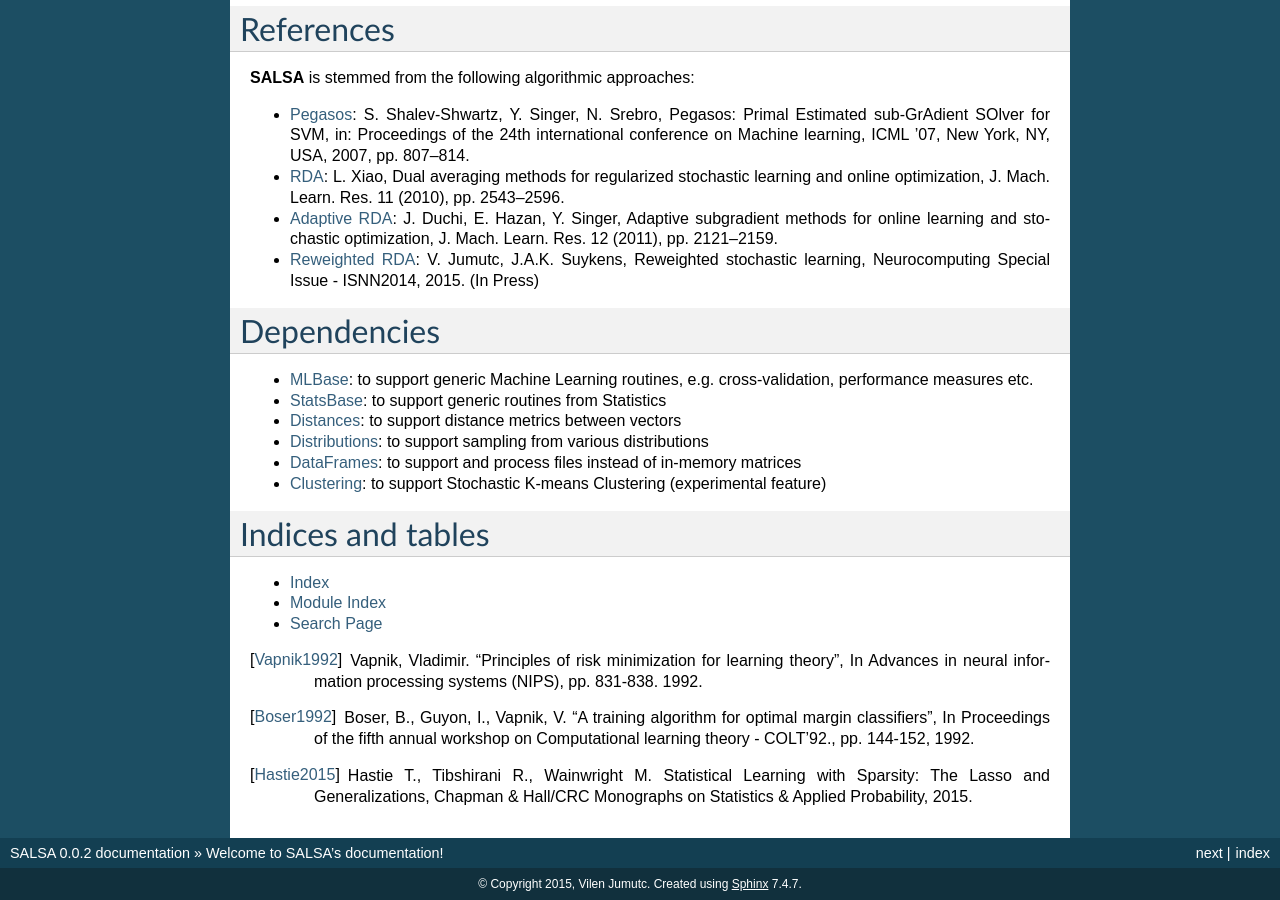
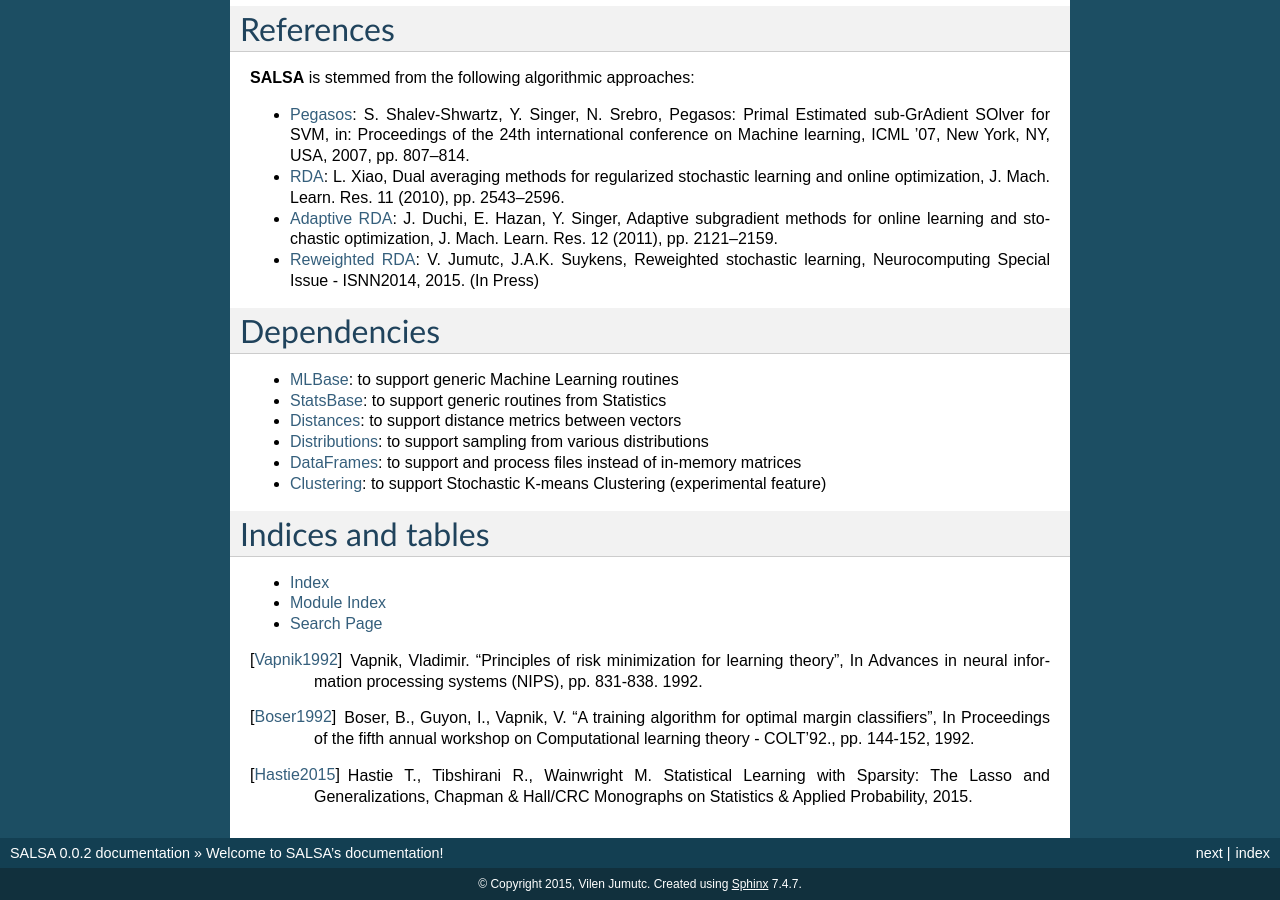
Before and after one commit to jumutc/SALSA.jl, a Sphinx documentation site: the page built from docs/source/index.rst, in a window 1280 px wide and 900 px high, scrolled down 1225 px. Built offline with Sphinx 7.4.7, drawn with Linux system fonts in a browser that asks for light colours; formulas are drawn with MathJax 3; some of the changed text lies outside the part shown.

Commit message:
index update

```diff
--- a/docs/source/index.rst
+++ b/docs/source/index.rst
@@ -65,7 +65,7 @@ References
 Dependencies
 *************
 
-- `MLBase <https://github.com/JuliaStats/MLBase.jl>`_: to support generic Machine Learning routines, e.g. cross-validation, performance measures etc.
+- `MLBase <https://github.com/JuliaStats/MLBase.jl>`_: to support generic Machine Learning routines
 - `StatsBase <https://github.com/JuliaStats/StatsBase.jl>`_: to support generic routines from Statistics
 - `Distances <https://github.com/JuliaStats/Distances.jl>`_: to support distance metrics between vectors
 - `Distributions <https://github.com/JuliaStats/Distributions.jl>`_: to support sampling from various distributions
```
